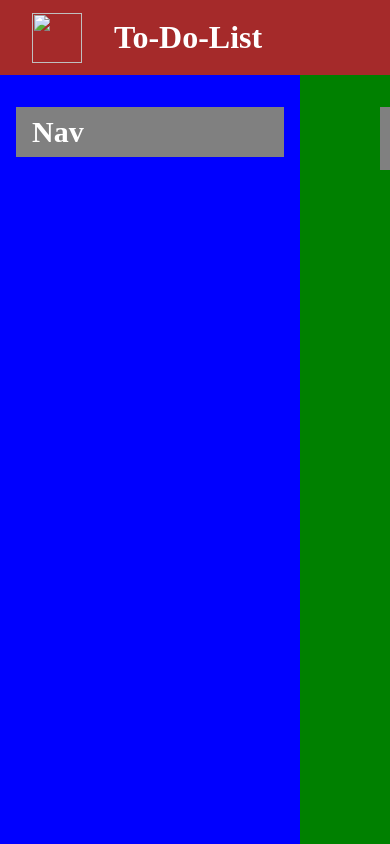
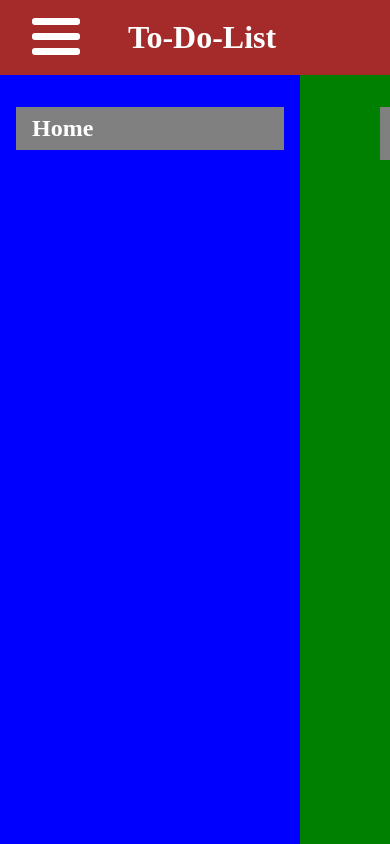
Before and after one commit to MetalRick123299/To-Do-List, a website built with webpack: page dist/index.html in a window 390 px wide. Shown: the top 844 px of the page. Built offline with nearby package versions, Linux system fonts and the light colour scheme.

Commit message:
Hamburger Icon (No Function)

```diff
--- /dev/null
+++ b/dist/hamburger.css
@@ -0,0 +1,46 @@
+/**
+Hamburger
+**/
+
+#hamburgerIcon {
+  cursor: pointer;
+}
+
+#toggle {
+  display: none;
+}
+
+.hamburger {
+  position: relative;
+  width: 2em;
+  height: 45px;
+  z-index: 5;
+  cursor: pointer;
+  bottom: 5px;
+}
+
+.hamburger div {
+  position: relative;
+  width: 3em;
+  height: 7px;
+  border-radius: 3px;
+  background-color: var(--checkbox-color);
+  margin-top: 8px;
+  transition: all 0.3s ease-in-out;
+}
+
+/**
+  Animations
+  **/
+#toggle:checked + .hamburger .top-bun {
+  transform: rotate(-45deg);
+  margin-top: 25px;
+}
+#toggle:checked + .hamburger .bottom-bun {
+  opacity: 0;
+  transform: rotate(45deg);
+}
+#toggle:checked + .hamburger .meat {
+  transform: rotate(45deg);
+  margin-top: -7px;
+}
--- a/dist/index.html
+++ b/dist/index.html
@@ -5,6 +5,7 @@
     <meta http-equiv="X-UA-Compatible" content="IE=edge" />
     <meta name="viewport" content="width=device-width, initial-scale=1.0" />
     <link rel="stylesheet" href="./styles.css" />
+    <link rel="stylesheet" href="./hamburger.css" />
     <script src="./main.js" defer></script>
     <title>To-Do-List</title>
   </head>
@@ -12,7 +13,16 @@
     <div class="container">
       <header>
         <div id="logo">
-          <img src="" alt="" />
+          <!-- Hamburger Icon HTML -->
+          <div id="hamburgerIcon">
+            <input id="toggle" type="checkbox" />
+            <label for="toggle" class="hamburger">
+              <div class="top-bun"></div>
+              <div class="meat"></div>
+              <div class="bottom-bun"></div>
+            </label>
+          </div>
+          <!-- Hamburger Icon HTML -->
           <h1>To-Do-List</h1>
         </div>
         <div id="Login">
@@ -21,7 +31,7 @@
       </header>
 
       <nav>
-        <h1>Nav</h1>
+        <h1>Home</h1>
       </nav>
 
       <main id="main">
--- a/dist/styles.css
+++ b/dist/styles.css
@@ -10,7 +10,7 @@
   --bg-color: ;
   --inner-bg-color: ;
   --text-color: ;
-  --checkbox-color: ;
+  --checkbox-color: #ffffff;
   --hover-color: ;
 }
 
@@ -43,7 +43,7 @@ header {
   display: flex;
   flex-flow: row nowrap;
   align-items: center;
-  gap: 2rem;
+  gap: 3rem;
 }
 
 header img {
@@ -55,13 +55,11 @@ header img {
 nav {
   background-color: blue;
   padding: 2rem 1rem;
-  font-size: 1.25rem;
 }
 
 main {
   background-color: green;
   padding: 2rem 5rem;
-  font-size: 1.25rem;
 }
 
 .container > *:not(header) h1 {
```
